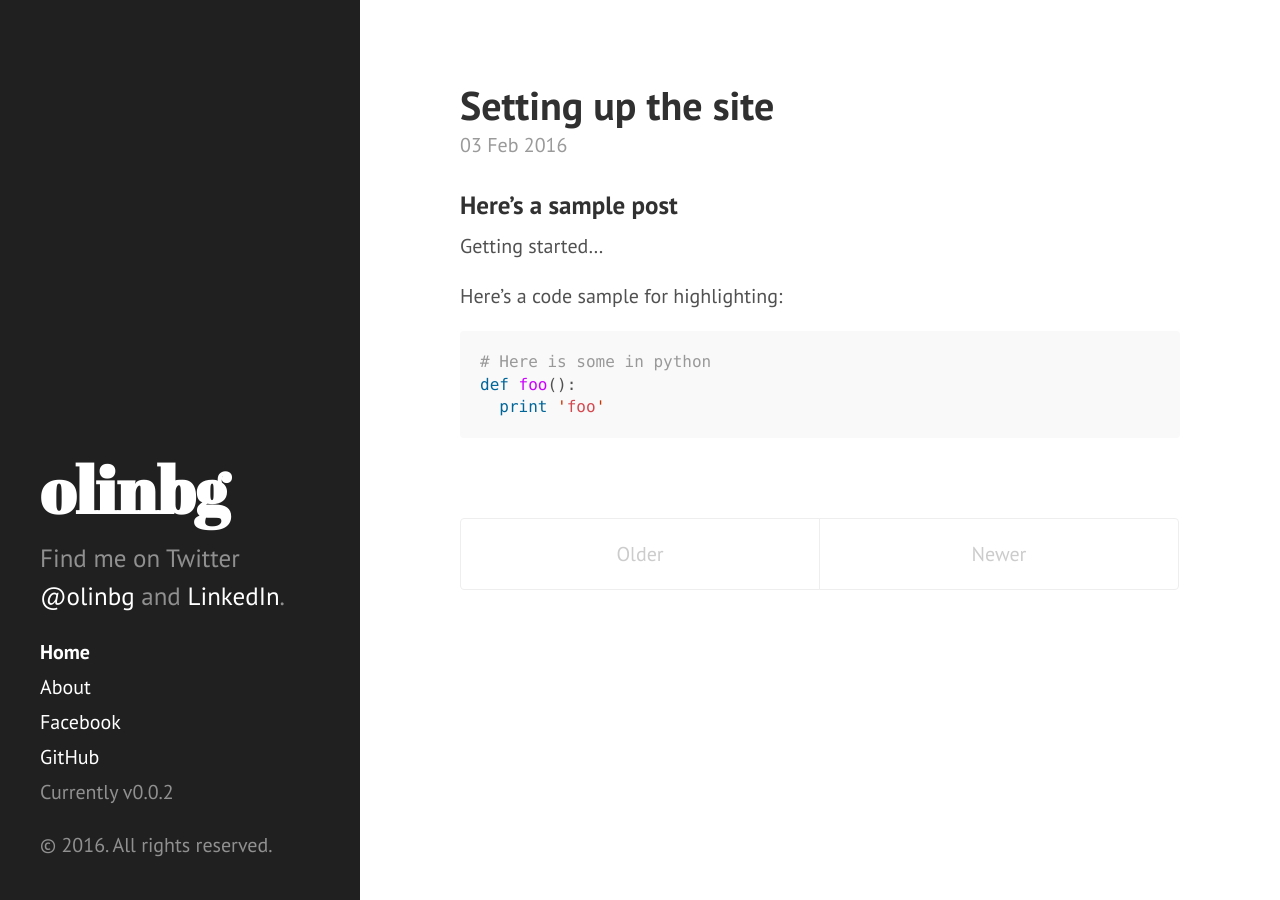
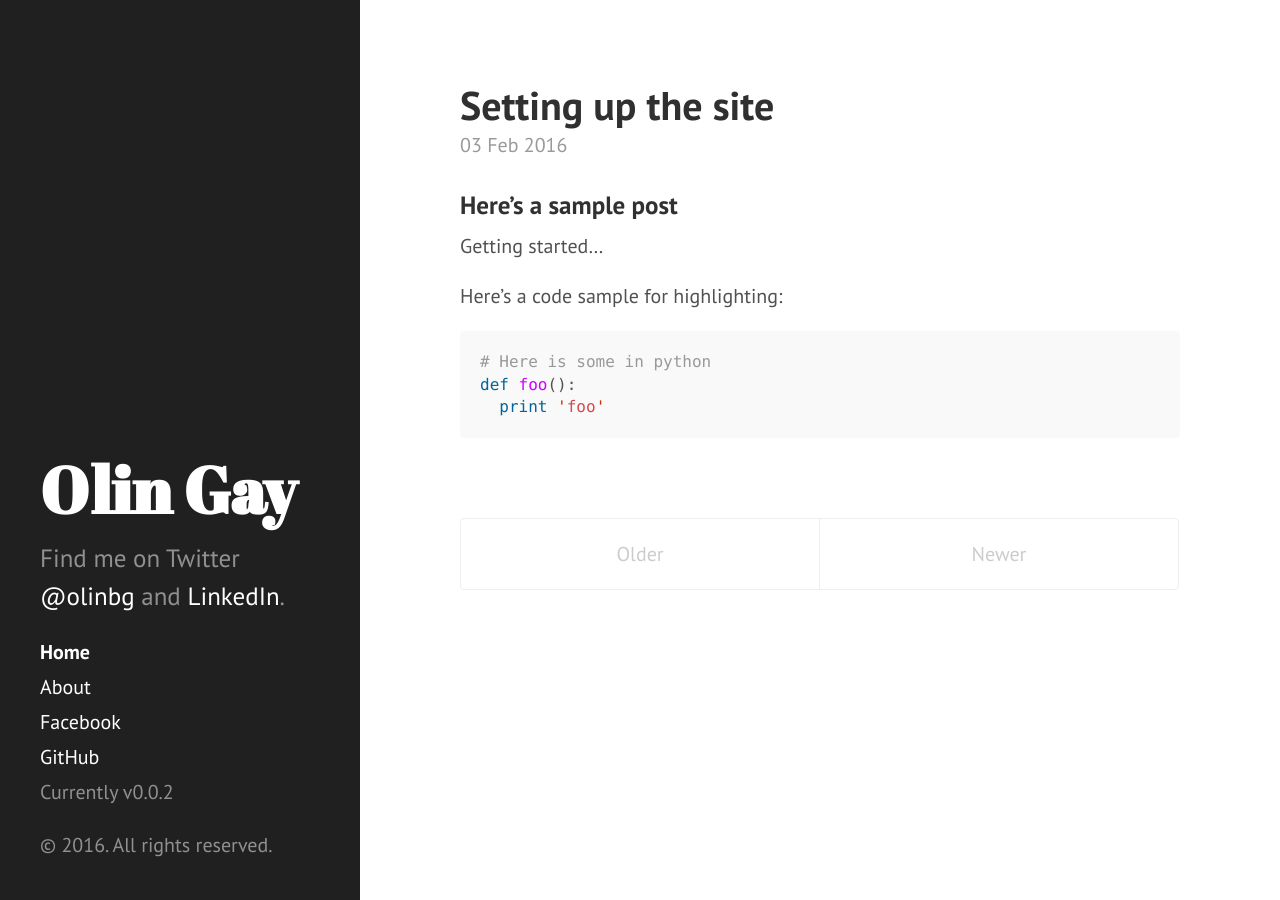
Before and after one commit to olinbg/olinbg.github.com, a Jekyll site: the page built from index.html, in a window 1280 px wide. Built offline with Jekyll 4.4.1, drawn with Linux system fonts in a browser that asks for light colours; the list of posts is cut into pages by our own code.

Commit message:
Changing the title

```diff
--- a/_config.yml
+++ b/_config.yml
@@ -13,7 +13,7 @@ paginate_path:    "page:num"
 paginate:         5
 
 # Setup
-title:            olinbg
+title:            Olin Gay
 tagline:          'Putting it all together...'
 description:      'Find me on Twitter <a href="http://twitter.com/olinbg" target="_blank">@olinbg</a> and <a href="http://linkedin.com/in/olinbg" target="_blank">LinkedIn</a>.'
 url:              http://olinbg.github.io/
```
